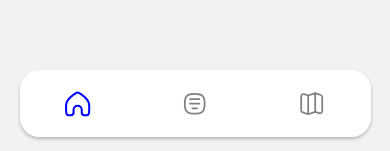
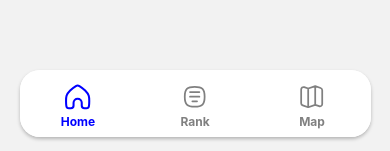
Before and after one commit to TalJa1/AirQualityMonitoring, a React Native app: screen /Home in a window 390 px wide. Shown: the part 690-841 px from the top of the page. Built offline with nearby package versions, Linux system fonts and the light colour scheme.

Commit message:
Refactor tab bar styling and add label to tabs

```diff
--- a/App.tsx
+++ b/App.tsx
@@ -24,8 +24,9 @@ const App = () => {
           screenOptions={{
             tabBarActiveTintColor: 'blue',
             tabBarInactiveTintColor: 'gray',
-            tabBarShowLabel: false,
+            tabBarShowLabel: true,
             tabBarStyle: styles.tabBar,
+            tabBarLabelStyle: styles.tabBarLabel,
           }}>
           <Tab.Screen
             name="Home"
@@ -34,7 +35,11 @@ const App = () => {
               headerShown: false,
               tabBarIcon: ({color, focused}) => {
                 const iconSize = focused ? vw(7) : vw(6);
-                return <View>{homeIcon(iconSize, iconSize, color)}</View>;
+                return (
+                  <View style={styles.iconContainer}>
+                    {homeIcon(iconSize, iconSize, color)}
+                  </View>
+                );
               },
             }}
           />
@@ -45,7 +50,11 @@ const App = () => {
               headerShown: false,
               tabBarIcon: ({color, focused}) => {
                 const iconSize = focused ? vw(7) : vw(6);
-                return <View>{rankIcon(iconSize, iconSize, color)}</View>;
+                return (
+                  <View style={styles.iconContainer}>
+                    {rankIcon(iconSize, iconSize, color)}
+                  </View>
+                );
               },
             }}
           />
@@ -56,7 +65,11 @@ const App = () => {
               headerShown: false,
               tabBarIcon: ({color, focused}) => {
                 const iconSize = focused ? vw(7) : vw(6);
-                return <View>{mapIcon(iconSize, iconSize, color)}</View>;
+                return (
+                  <View style={styles.iconContainer}>
+                    {mapIcon(iconSize, iconSize, color)}
+                  </View>
+                );
               },
             }}
           />
@@ -107,6 +120,15 @@ const styles = StyleSheet.create({
     backgroundColor: 'white',
     height: vh(8),
     borderRadius: 20,
+    paddingVertical: vh(1),
+  },
+  tabBarLabel: {
+    fontSize: 12,
+    fontWeight: 'bold',
+    paddingBottom: vh(1),
+  },
+  iconContainer: {
+    alignItems: 'center',
   },
 });
 
--- a/views/main/Home.tsx
+++ b/views/main/Home.tsx
@@ -2,8 +2,10 @@ import {ScrollView, StyleSheet, Text, View} from 'react-native';
 import React from 'react';
 import {SafeAreaView} from 'react-native-safe-area-context';
 import {containerStyle} from '../../services/styleSheet';
+import useStatusBar from '../../services/useStatusBarCustom';
 
 const Home = () => {
+  useStatusBar('white');
   return (
     <SafeAreaView style={styles.container}>
       <ScrollView>
--- a/views/main/Map.tsx
+++ b/views/main/Map.tsx
@@ -2,8 +2,10 @@ import {ScrollView, StyleSheet, Text, View} from 'react-native';
 import React from 'react';
 import {SafeAreaView} from 'react-native-safe-area-context';
 import {containerStyle} from '../../services/styleSheet';
+import useStatusBar from '../../services/useStatusBarCustom';
 
 const Map = () => {
+  useStatusBar('white');
   return (
     <SafeAreaView style={styles.container}>
       <ScrollView>
--- a/views/main/Rank.tsx
+++ b/views/main/Rank.tsx
@@ -1,8 +1,10 @@
 import {SafeAreaView, ScrollView, StyleSheet, Text, View} from 'react-native';
 import React from 'react';
 import {containerStyle} from '../../services/styleSheet';
+import useStatusBar from '../../services/useStatusBarCustom';
 
 const Rank = () => {
+  useStatusBar('white');
   return (
     <SafeAreaView style={styles.container}>
       <ScrollView>
```
